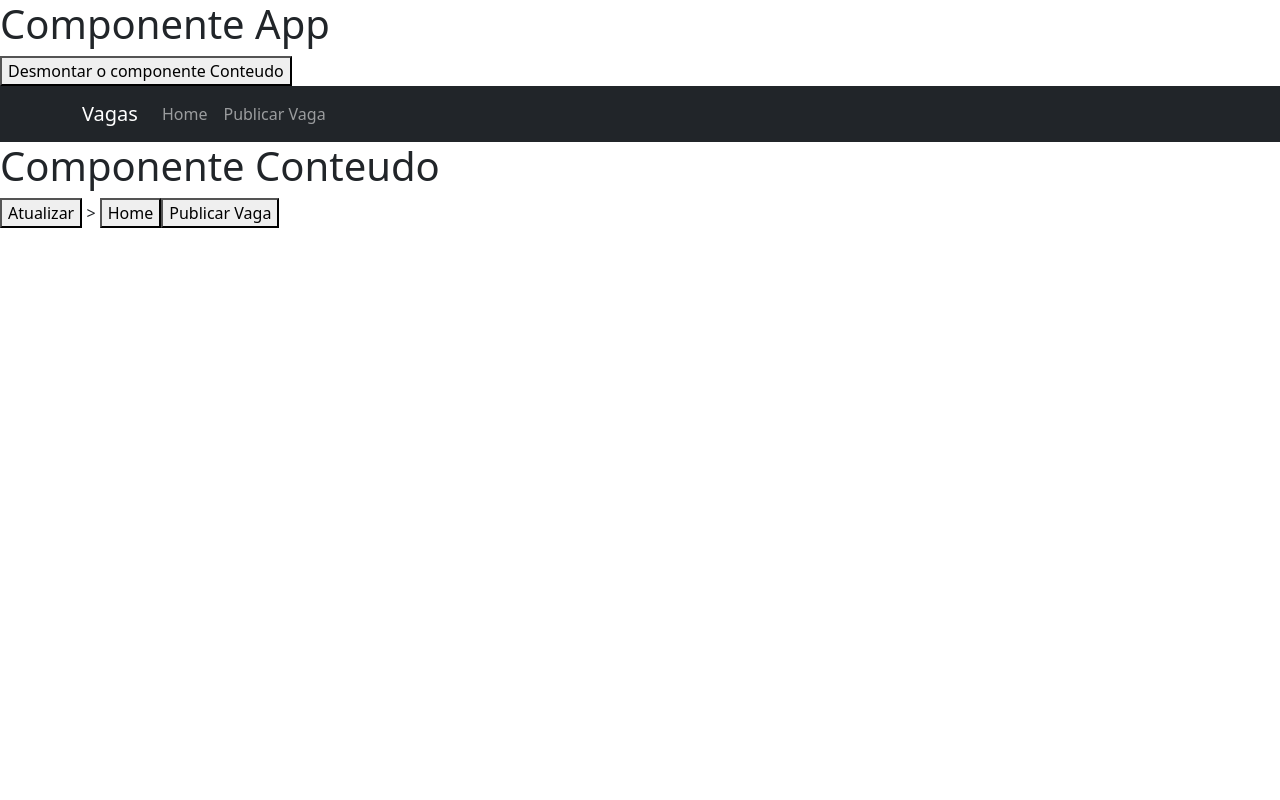
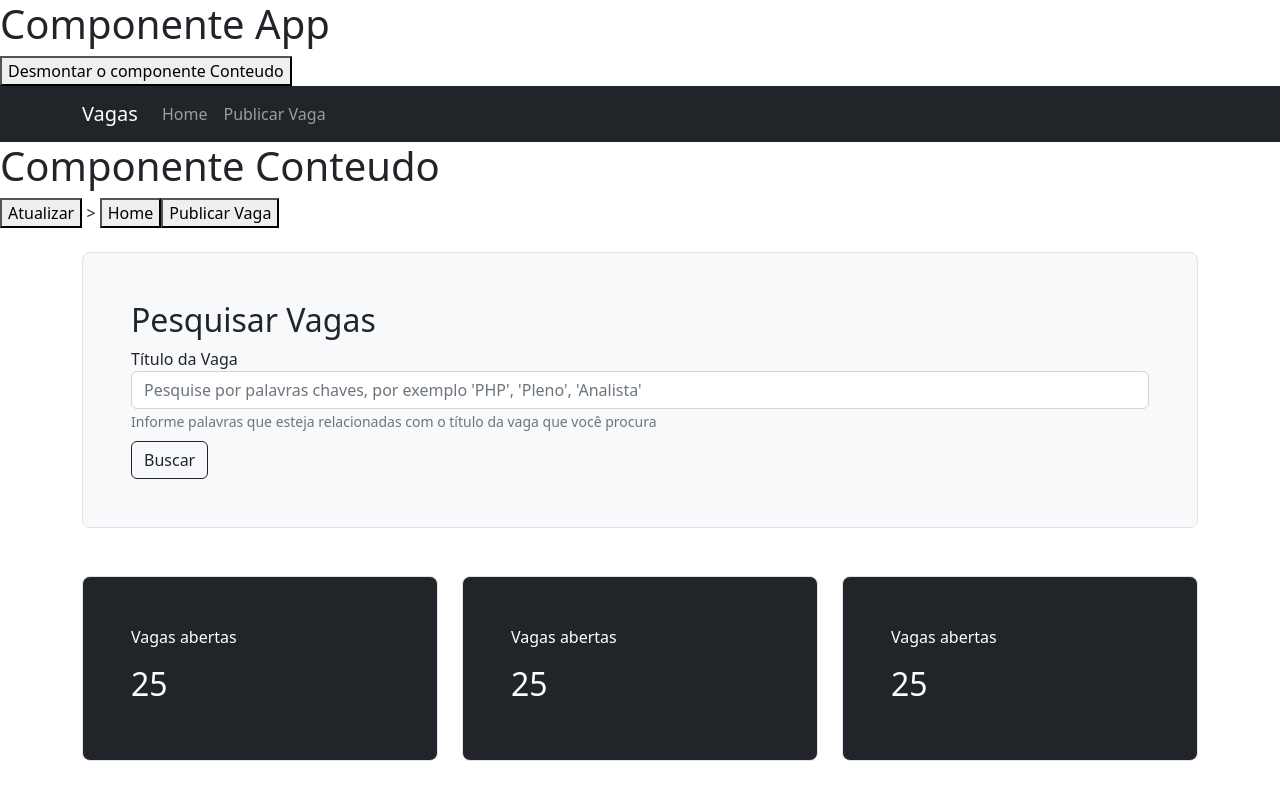
Before and after one commit to isabellacpmelo/VueJs-courses, a Vue app in the folder Desenvolvimento Web Avançado com Vue e Vuex/05 - Componentes do básico ao avançado/Parte 2/Projeto Vagas/projeto-vagas/: page / in a window 1280 px wide. Built offline with nearby package versions, Linux system fonts and the light colour scheme.

Commit message:
Implementing the indicator component

```diff
--- /dev/null
+++ b/Desenvolvimento Web Avançado com Vue e Vuex/05 - Componentes do básico ao avançado/Parte 2/Projeto Vagas/projeto-vagas/src/components/comuns/Indicador.vue
@@ -0,0 +1,14 @@
+<!-- @format -->
+
+<template>
+  <div class="h-100 p-5 rounded-3 border bg-dark text-white">
+    <p>Vagas abertas</p>
+    <h2>25</h2>
+  </div>
+</template>
+
+<script>
+export default {
+  name: "Indicador",
+};
+</script>
--- /dev/null
+++ b/Desenvolvimento Web Avançado com Vue e Vuex/05 - Componentes do básico ao avançado/Parte 2/Projeto Vagas/projeto-vagas/src/components/comuns/PesquisarVaga.vue
@@ -0,0 +1,33 @@
+<!-- @format -->
+
+<template>
+  <div class="h-100 p-5 bg-light border rounded-3">
+    <h2>Pesquisar Vagas</h2>
+    <div class="row">
+      <div class="col">
+        <div class="form-group">
+          <label for="">Título da Vaga</label>
+          <input
+            type="text"
+            class="form-control"
+            placeholder="Pesquise por palavras chaves, por exemplo 'PHP', 'Pleno', 'Analista'" />
+          <small class="form-text text-muted">
+            Informe palavras que esteja relacionadas com o título da vaga que
+            você procura
+          </small>
+        </div>
+      </div>
+    </div>
+    <div class="row">
+      <div class="col">
+        <button class="btn btn-outline-dark mt-2" type="button">Buscar</button>
+      </div>
+    </div>
+  </div>
+</template>
+
+<script>
+export default {
+  name: "PesquisarVaga",
+};
+</script>
--- a/Desenvolvimento Web Avançado com Vue e Vuex/05 - Componentes do básico ao avançado/Parte 2/Projeto Vagas/projeto-vagas/src/components/layouts/Conteudo.vue
+++ b/Desenvolvimento Web Avançado com Vue e Vuex/05 - Componentes do básico ao avançado/Parte 2/Projeto Vagas/projeto-vagas/src/components/layouts/Conteudo.vue
@@ -8,7 +8,7 @@
     <!-- <p>Conteudo - Propriedade $style: {{ $style }}</p> -->
     <!-- <div :class="$style.teste">Class teste</div>
     <div :id="$style['teste-1']">ID teste-1</div> -->
-    <button @click="conteudo = 'home-view'">Home</button>
+    <button @click="conteudo = 'home'">Home</button>
     <button @click="conteudo = 'publicar-vaga'">Publicar Vaga</button>
     <!-- Renderizar de modo dinâmico os componentes home e publicar-vaga -->
     <!-- <home-view />
@@ -24,7 +24,7 @@ import PublicarVaga from "@/components/views/PublicarVaga.vue";
 export default {
   name: "Conteudo",
   components: {
-    HomeView: Home,
+    Home,
     PublicarVaga,
   },
   data: () => ({
--- a/Desenvolvimento Web Avançado com Vue e Vuex/05 - Componentes do básico ao avançado/Parte 2/Projeto Vagas/projeto-vagas/src/components/views/Home.vue
+++ b/Desenvolvimento Web Avançado com Vue e Vuex/05 - Componentes do básico ao avançado/Parte 2/Projeto Vagas/projeto-vagas/src/components/views/Home.vue
@@ -4,58 +4,31 @@
   <div class="container py-4">
     <div class="row">
       <div class="col">
-        <div class="h-100 p-5 bg-light border rounded-3">
-          <h2>Pesquisar Vagas</h2>
-          <div class="row">
-            <div class="col">
-              <div class="form-group">
-                <label for="">Título da Vaga</label>
-                <input
-                  type="text"
-                  class="form-control"
-                  placeholder="Pesquise por palavras chaves, por exemplo 'PHP', 'Pleno', 'Analista'" />
-                <small class="form-text text-muted">
-                  Informe palavras que esteja relacionadas com o título da vaga
-                  que você procura
-                </small>
-              </div>
-            </div>
-          </div>
-          <div class="row">
-            <div class="col">
-              <button class="btn btn-outline-dark mt-2" type="button">
-                Buscar
-              </button>
-            </div>
-          </div>
-        </div>
+        <PesquisarVaga />
       </div>
     </div>
     <div class="row mt-5">
       <div class="col-4">
-        <div class="h-100 p-5 rounded-3 border bg-dark text-white">
-          <p>Vagas abertas</p>
-          <h2>25</h2>
-        </div>
+        <Indicador />
       </div>
       <div class="col-4">
-        <div class="h-100 p-5 rounded-3 border bg-dark text-white">
-          <p>Profissionais Cadastrados</p>
-          <h2>125</h2>
-        </div>
+        <Indicador />
       </div>
       <div class="col-4">
-        <div class="h-100 p-5 rounded-3 border bg-light text-dark">
-          <p>Visitantes Online</p>
-          <h2>15</h2>
-        </div>
+        <Indicador />
       </div>
     </div>
   </div>
 </template>
 
 <script>
+import Indicador from "@/components/comuns/Indicador.vue";
+import PesquisarVaga from "@/components/comuns/PesquisarVaga.vue";
 export default {
+  components: {
+    PesquisarVaga,
+    Indicador,
+  },
   name: "Home",
   activated() {
     console.log("Componente é ativado");
```
